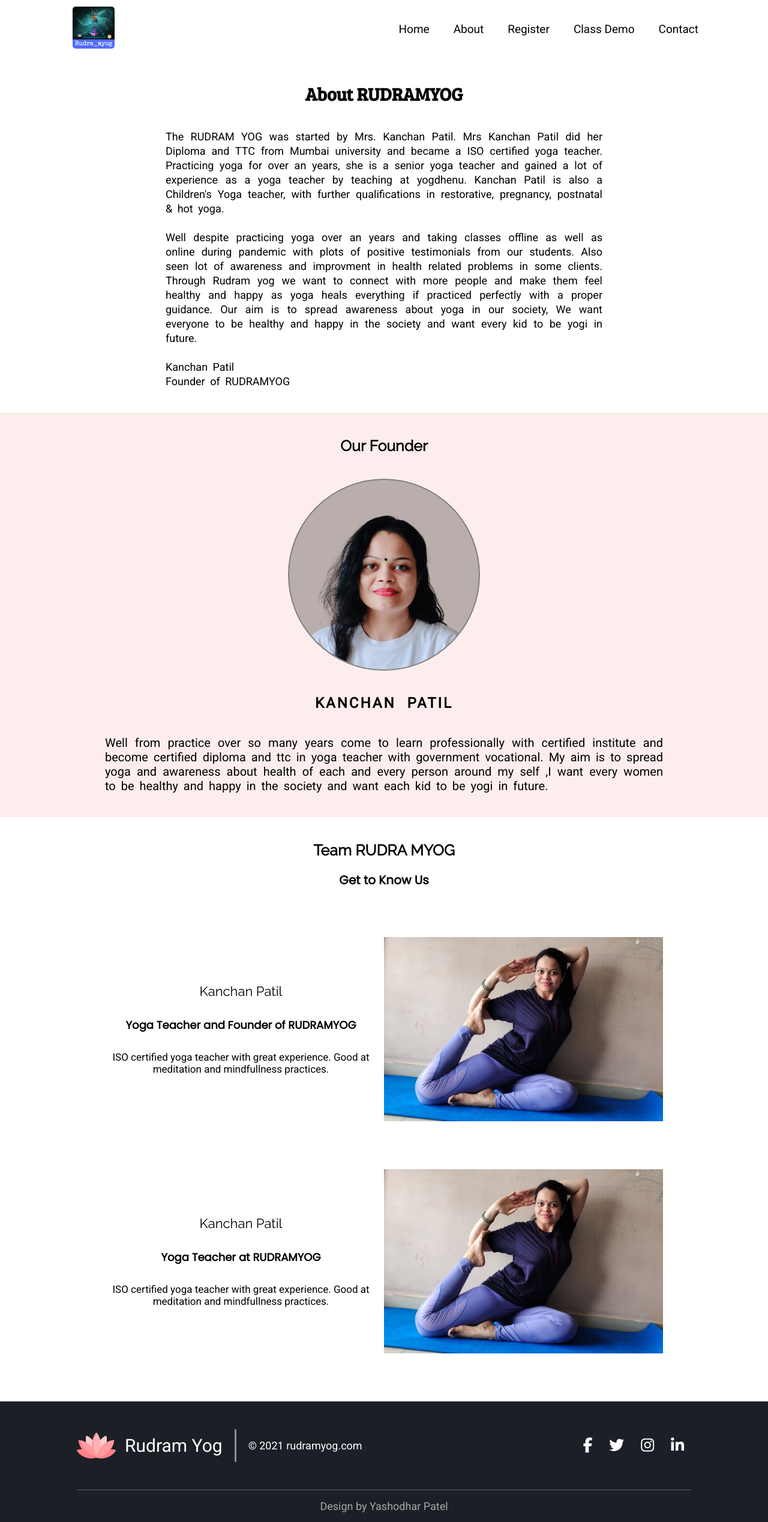
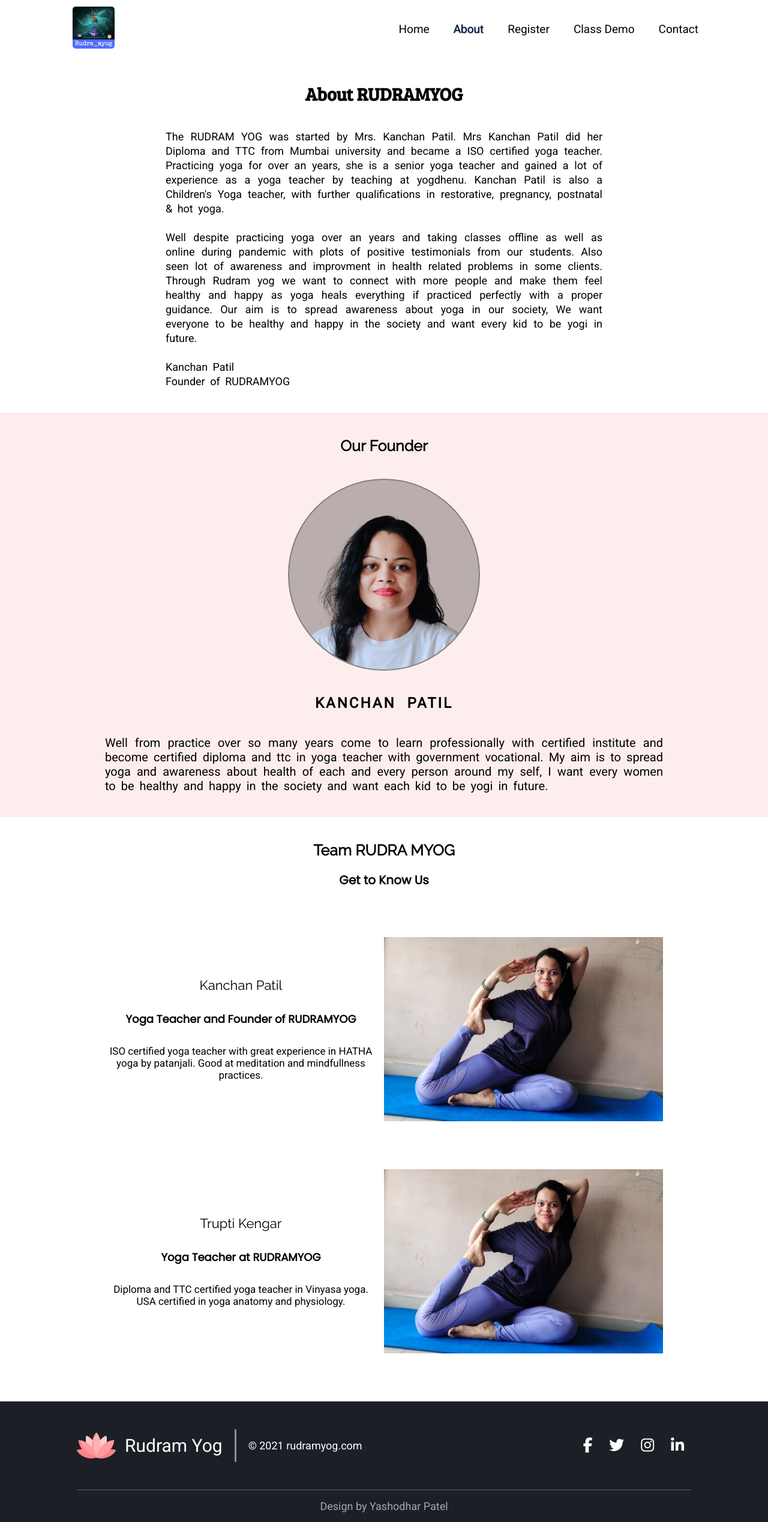
Before and after one commit to yashodharpatel/Rudramyog, a website: page views/about.html in a window 1280 px wide. Shown: the whole page at 60% size. Drawn offline with Linux system fonts and the light colour scheme; a web font is replaced by a local one.

Commit message:
Initial Commit

```diff
--- a/static/CSS/responsive.css
+++ b/static/CSS/responsive.css
@@ -67,11 +67,11 @@
 }
 
 .nav-links li .active {
-    color: black;
+    text-shadow: 0 0 4px #597afa;
 }
 
 .nav-links li a:hover {
-    color: black;
+    text-shadow: 0 0 4px #597afa;
 }
 
 .nav-links li:nth-child(1) {
@@ -160,6 +160,7 @@
 }
 
 .services .card {
+    width: 100%;
     margin: 25px auto;
     padding: 20px;
 }
@@ -215,6 +216,10 @@
     text-align: center;
 }
 
+.testimonialContainer .name {
+    font-size: 22px;
+}
+
 /*footer*/
 footer .creator {
     font-size: 16px;
@@ -260,11 +265,16 @@
 }
 
 .about .about-container {
-    width: 90%;
+    width: 95%;
+    padding: 18px;
 }
 
 .about-container .heading {
     font-size: 28px;
+}
+
+.about .founder-container {
+    padding: 18px;
 }
 
 .founder-container .founder-pic {
--- a/static/CSS/style.css
+++ b/static/CSS/style.css
@@ -62,11 +62,11 @@
 }
 
 .nav-links li .active {
-    color: black;
+    text-shadow: 0 0 3px #597afa;
 }
 
 .nav-links li a:hover {
-    color: black;
+    text-shadow: 0 0 3px #597afa;
 }
 
 /*introsection*/
--- a/views/about.html
+++ b/views/about.html
@@ -81,7 +81,7 @@
             <div class="founder-name">Kanchan Patil</div>
             <div class="founder-text">Well from practice over so many years come to learn professionally with
                 certified institute and become certified diploma and ttc in yoga teacher with government vocational. My
-                aim is to spread yoga and awareness about health of each and every person around my self ,I want every
+                aim is to spread yoga and awareness about health of each and every person around my self, I want every
                 women to be healthy and happy in the society and want each kid to be yogi in future.</div>
         </div>
     </section>
@@ -96,22 +96,22 @@
                 <div class="yoga-teacher-text">
                     <div class="yoga-teacher-name">Kanchan Patil</div>
                     <div class="yoga-teacher-profession">Yoga Teacher and Founder of RUDRAMYOG</div>
-                    <div class="about-yoga-teacher">ISO certified yoga teacher with great experience. Good at meditation
+                    <div class="about-yoga-teacher">ISO certified yoga teacher with great experience in HATHA yoga by patanjali. Good at meditation
                         and mindfullness practices.</div>
                 </div>
                 <div class="image">
-                    <img src="/src/services/yoga-for-womens.jpeg" alt="Kanchan Patil" class="yoga-teacher-pic">
+                    <img src="/src/teachers/kanchan.jpeg" alt="Kanchan Patil" class="yoga-teacher-pic">
                 </div>
             </div>
             <div class="yoga-teacher">
                 <div class="yoga-teacher-text">
-                    <div class="yoga-teacher-name">Kanchan Patil</div>
+                    <div class="yoga-teacher-name">Trupti Kengar</div>
                     <div class="yoga-teacher-profession">Yoga Teacher at RUDRAMYOG</div>
-                    <div class="about-yoga-teacher">ISO certified yoga teacher with great experience. Good at meditation
-                        and mindfullness practices.</div>
+                    <div class="about-yoga-teacher">Diploma and TTC certified yoga teacher in Vinyasa yoga. USA
+                        certified in yoga anatomy and physiology.</div>
                 </div>
                 <div class="image">
-                    <img src="/src/services/yoga-for-womens.jpeg" alt="Kanchan Patil" class="yoga-teacher-pic">
+                    <img src="/src/teachers/kanchan.jpeg" alt="Trupti Kengar" class="yoga-teacher-pic">
                 </div>
             </div>
         </div>
```
Also changed, not shown: views/contact.html (+2 -2 lines), src/teachers/kanchan.jpeg (added), src/teachers/trupti.jpeg (added).
